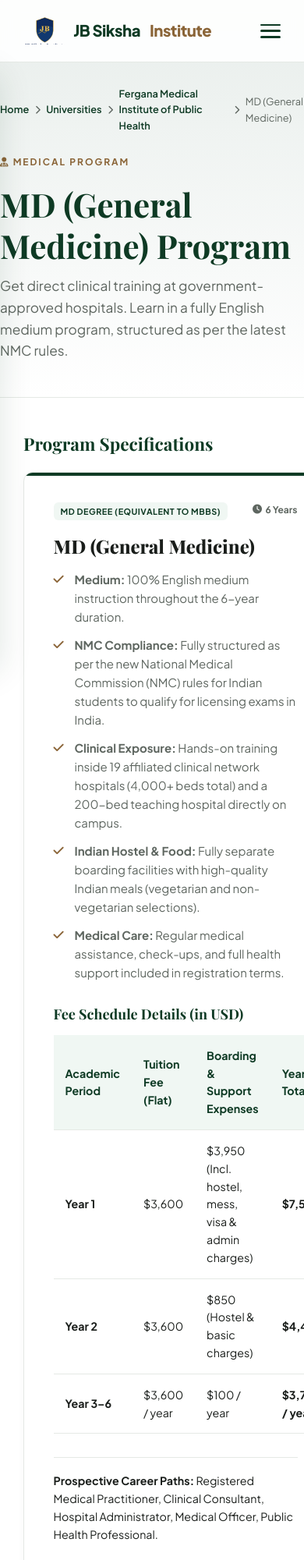
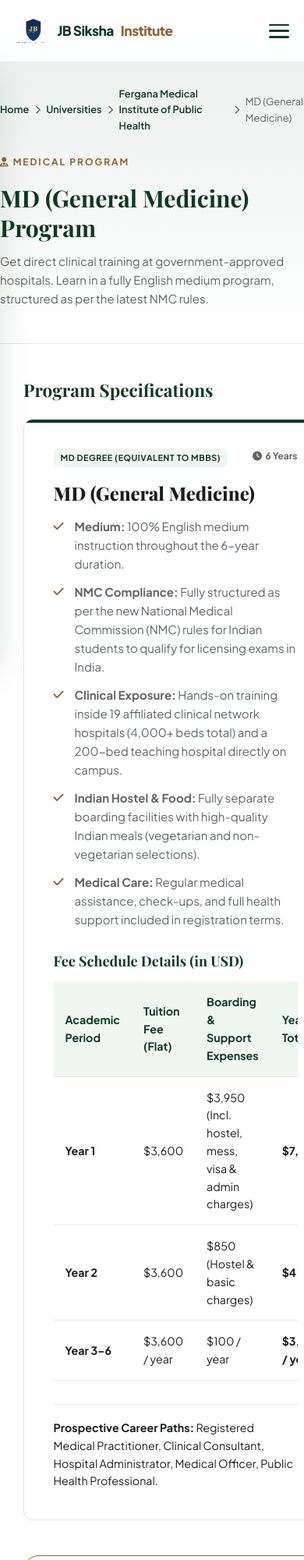
Before and after one commit to prathamp-cyber/JB_Siksha_Institute, a plain HTML site: page fergana-mbbs-program.html in a window 390 px wide. Shown: the top 2000 px of the page at 78% size. Drawn offline with nearby package versions, Linux system fonts and the light colour scheme; a web font is replaced by a local one.

Commit message:
Enhance mobile view alignments and responsiveness

```diff
--- a/css/style.css
+++ b/css/style.css
@@ -1717,4 +1717,49 @@
         grid-template-columns: 1fr;
         gap: 2rem;
     }
-}
+
+    /* Mobile view alignments and responsiveness fixes */
+    .courses-grid {
+        grid-template-columns: 1fr !important;
+    }
+
+    .schools-list {
+        grid-template-columns: 1fr !important;
+    }
+
+    .sticky-sidebar {
+        position: static !important;
+    }
+
+    .school-hero h1 {
+        font-size: 2rem !important;
+    }
+
+    .school-hero p {
+        font-size: 1rem !important;
+    }
+
+    .about-hero h1 {
+        font-size: 2.2rem !important;
+    }
+
+    .fee-table {
+        display: block !important;
+        width: 100% !important;
+        overflow-x: auto !important;
+        -webkit-overflow-scrolling: touch !important;
+    }
+
+    .nav-container {
+        padding: 0 1.25rem !important;
+    }
+
+    .logo {
+        font-size: 1.15rem !important;
+        gap: 0.6rem !important;
+    }
+
+    .logo-img {
+        height: 35px !important;
+    }
+}
```
